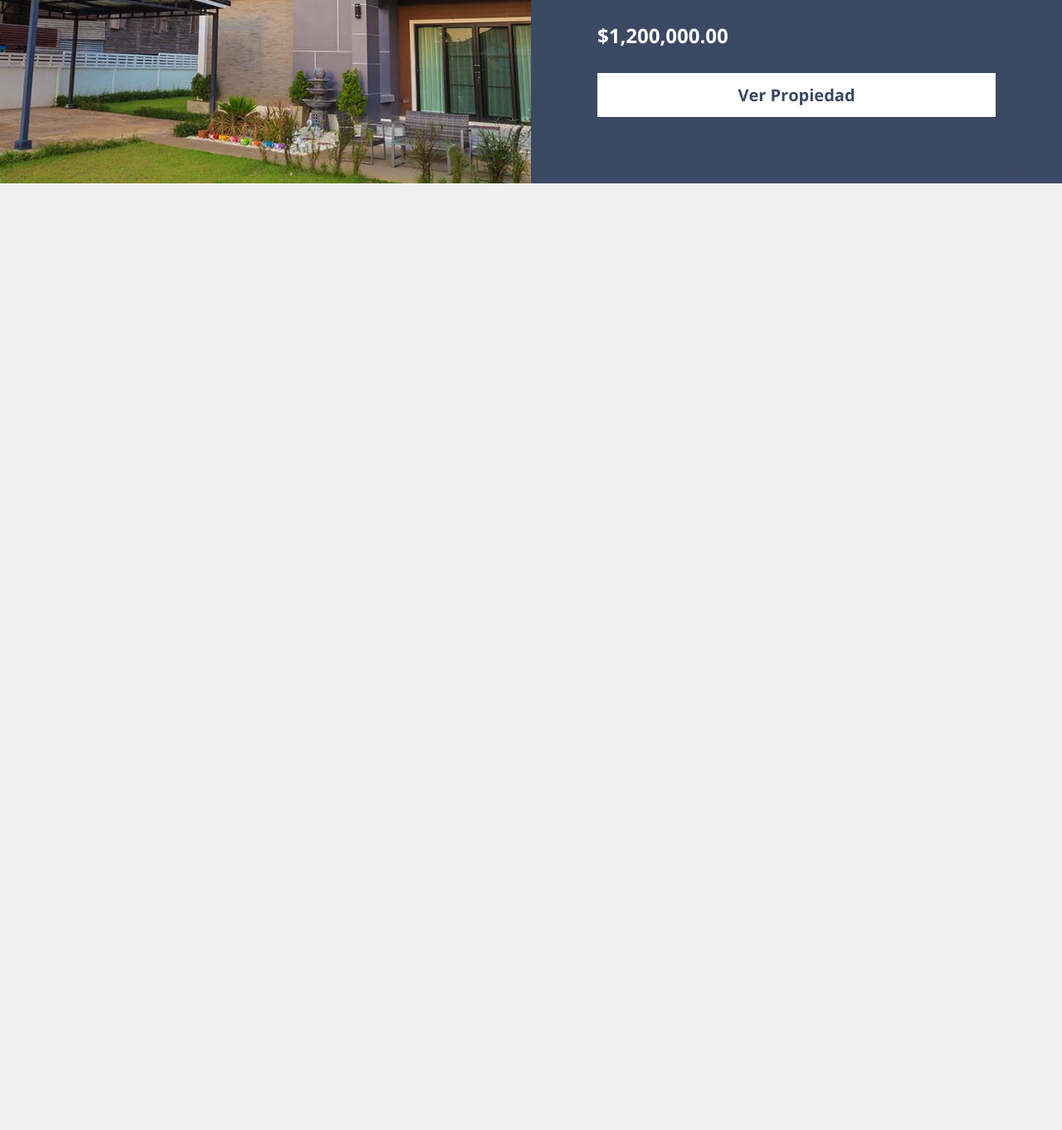
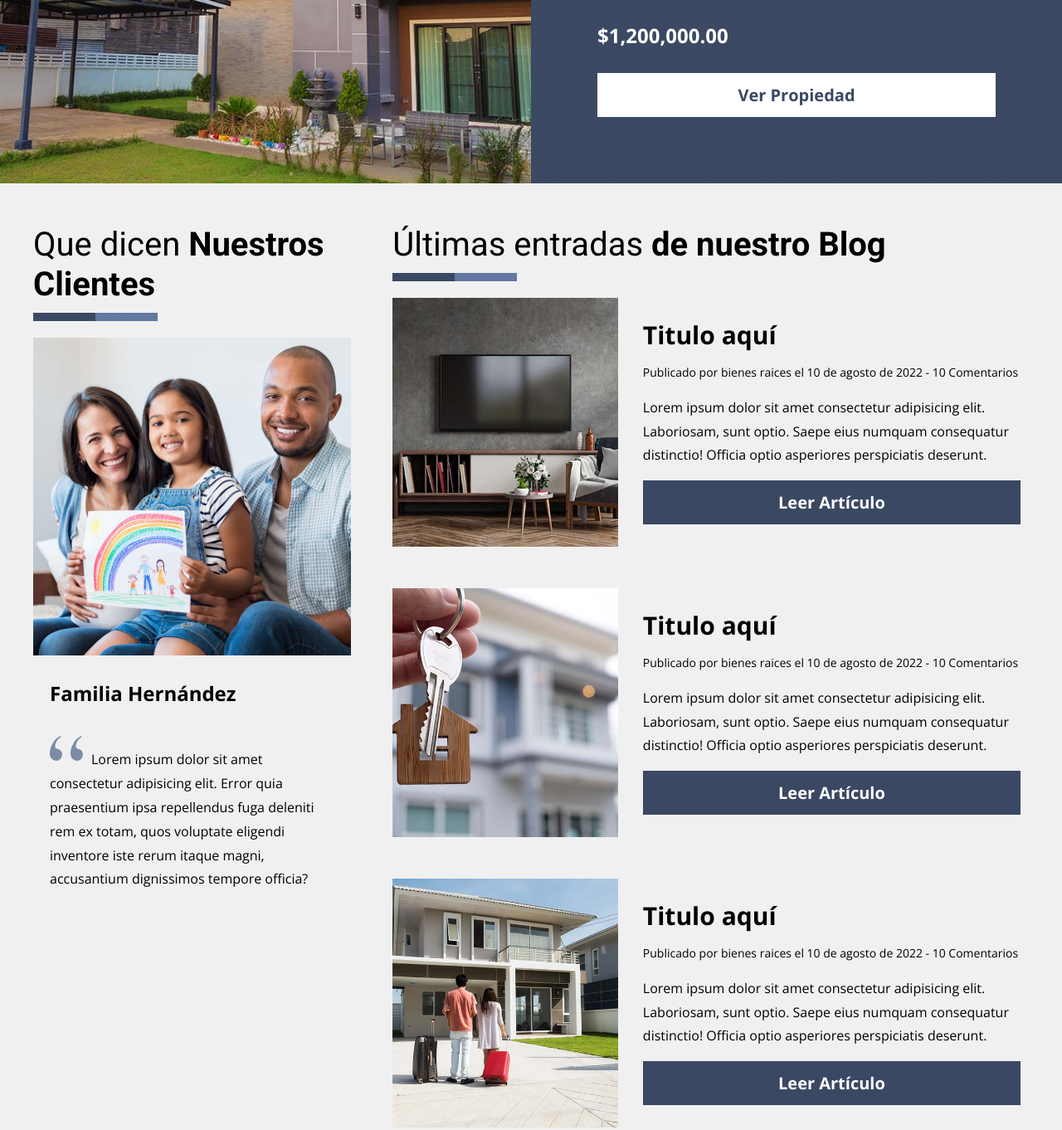
Before and after one commit to TaielNxz/sass-course-09-realstate, a plain HTML site: page index.html in a window 1280 px wide. Shown: the part 2335-3697 px from the top of the page at 83% size. Before the commit the page ends 2556 px from the top, so only its background shows below. Drawn offline with nearby package versions, Linux system fonts and the light colour scheme.

Commit message:
add testimonials-blog section

```diff
--- a/css/styles.css
+++ b/css/styles.css
@@ -369,3 +369,87 @@ p {
     background-color: var(--primaryLighten);
     color: var(--white);
 }
+
+/* ==== testimonials-blog ==== */
+
+.testimonials-blog {
+    padding: 5rem 0;
+}
+
+@media (min-width: 768px) {
+    .testimonials-blog {
+        display: grid;
+        grid-template-columns: 1fr 2fr;
+        gap: 5rem;
+    }
+}
+
+/* ==== testimonials ==== */
+
+.testimonials-content {
+    padding: 0 2rem 2rem 2rem;
+}
+
+.testimonials-name {
+    font-size: 2.4rem;
+    font-weight: 700;
+}
+
+.testimonials-text::before {
+    background-image: url(../img/quote.svg);
+    background-position: 50%;
+    background-repeat: no-repeat;
+    content: "";
+    display: inline-block;
+    height: 4rem;
+    margin-right: 1rem;
+    width: 4rem;
+}
+
+/* ==== blog ==== */
+
+.post {
+    margin-bottom: 5rem;
+}
+
+@media (min-width: 768px) {
+    .post {
+        display: grid;
+        grid-template-columns: 2fr 3.5fr;
+        align-items: center;
+        gap: 2rem;
+    }
+
+    .post-img {
+        height: 30rem;
+    }
+
+    .post-img img{
+        height: 100%;
+        object-fit: cover;
+    }
+}
+
+.post-info {
+    padding: 1rem;
+}
+
+.meta {
+    font-size: 1.4rem;
+}
+
+.post a {
+    display: block;
+    background-color: var(--primary);
+    color: var(--white);
+    padding: 1.5rem 4rem;
+    font-size: 2rem;
+    font-weight: 700;
+    text-align: center;
+    transition-duration: .3s;
+    transition-property: background-color;
+}
+
+.post a:hover {
+    background-color: var(--primaryDarken);
+}
--- a/index.html
+++ b/index.html
@@ -110,5 +110,54 @@
             </div>
         </div>
     </section>
+    <div class="testimonials-blog conteiner">
+        <section class="testimonials">
+            <h2 class="heading">Que dicen <span>Nuestros Clientes</span></h2>
+            <div>
+                <img src="img/testimonial.jpg" alt="imagen testimonial">
+                <div class="testimonials-content">
+                    <p class="testimonials-name">Familia Hernández</p>
+                    <p class="testimonials-text">Lorem ipsum dolor sit amet consectetur adipisicing elit. Error quia praesentium ipsa repellendus fuga deleniti rem ex totam, quos voluptate eligendi inventore iste rerum itaque magni, accusantium dignissimos tempore officia?</p>
+                </div>
+            </div>
+        </section>
+        <section class="blog">
+            <h2 class="heading">Últimas entradas <span>de nuestro Blog</span></h2>
+
+            <div class="post">
+                <div class="post-img">
+                    <img src="img/blog_1.jpg" alt="imagen blog">
+                </div>
+                <div class="post-info">
+                    <h3>Titulo aquí</h3>
+                    <p class="meta">Publicado por bienes raices el 10 de agosto de 2022 - 10 Comentarios</p>
+                    <p>Lorem ipsum dolor sit amet consectetur adipisicing elit. Laboriosam, sunt optio. Saepe eius numquam consequatur distinctio! Officia optio asperiores perspiciatis deserunt.</p>
+                    <a href="#">Leer Artículo</a>
+                </div>
+            </div> <!-- .post  -->
+            <div class="post">
+                <div class="post-img">
+                    <img src="img/blog_2.jpg" alt="imagen blog">
+                </div>
+                <div class="post-info">
+                    <h3>Titulo aquí</h3>
+                    <p class="meta">Publicado por bienes raices el 10 de agosto de 2022 - 10 Comentarios</p>
+                    <p>Lorem ipsum dolor sit amet consectetur adipisicing elit. Laboriosam, sunt optio. Saepe eius numquam consequatur distinctio! Officia optio asperiores perspiciatis deserunt.</p>
+                    <a href="#">Leer Artículo</a>
+                </div>
+            </div> <!-- .post  -->
+            <div class="post">
+                <div class="post-img">
+                    <img src="img/blog_3.jpg" alt="imagen blog">
+                </div>
+                <div class="post-info">
+                    <h3>Titulo aquí</h3>
+                    <p class="meta">Publicado por bienes raices el 10 de agosto de 2022 - 10 Comentarios</p>
+                    <p>Lorem ipsum dolor sit amet consectetur adipisicing elit. Laboriosam, sunt optio. Saepe eius numquam consequatur distinctio! Officia optio asperiores perspiciatis deserunt.</p>
+                    <a href="#">Leer Artículo</a>
+                </div>
+            </div> <!-- .post  -->
+        </section>
+    </div>
 </body>
 </html>
```
